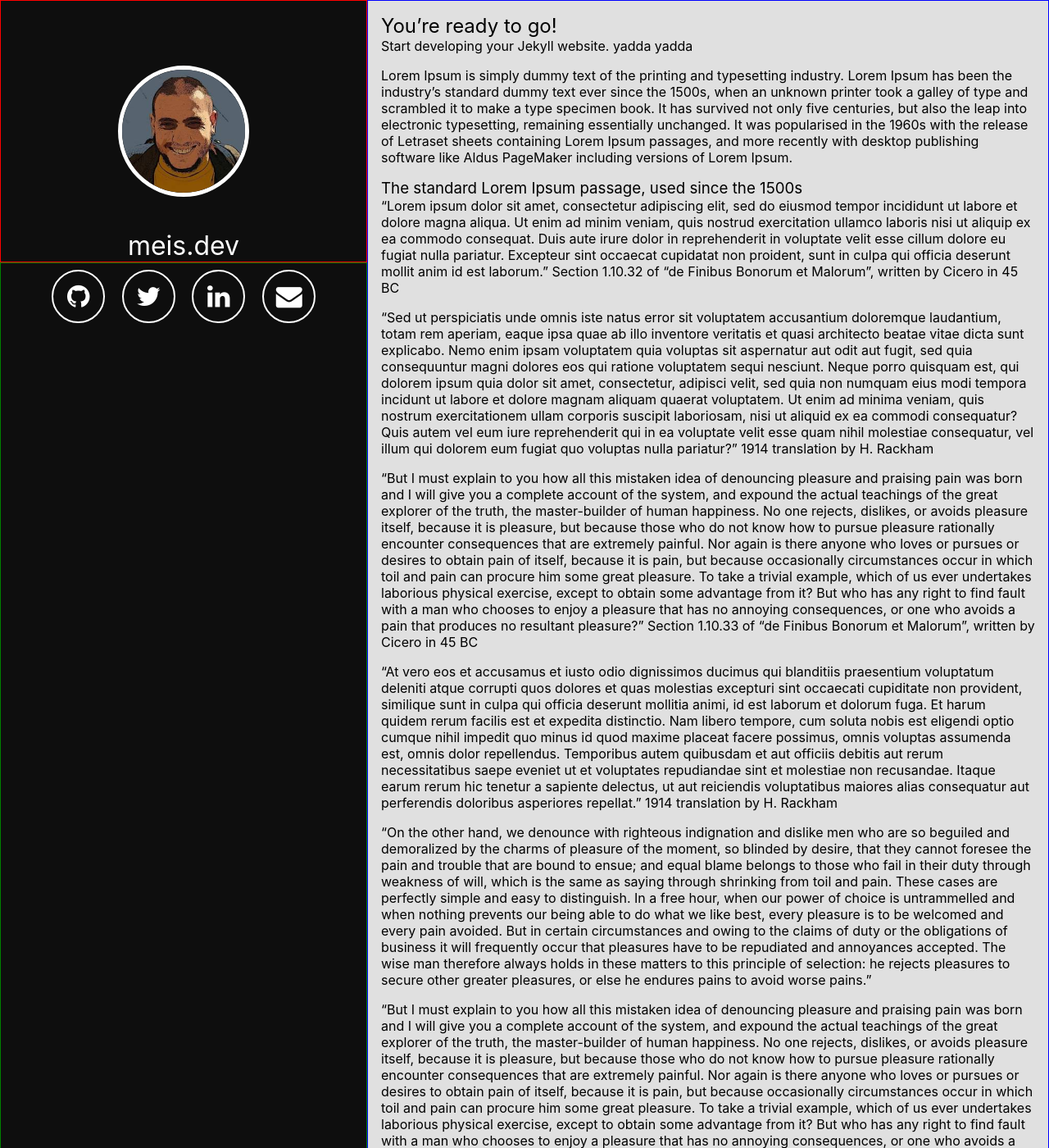
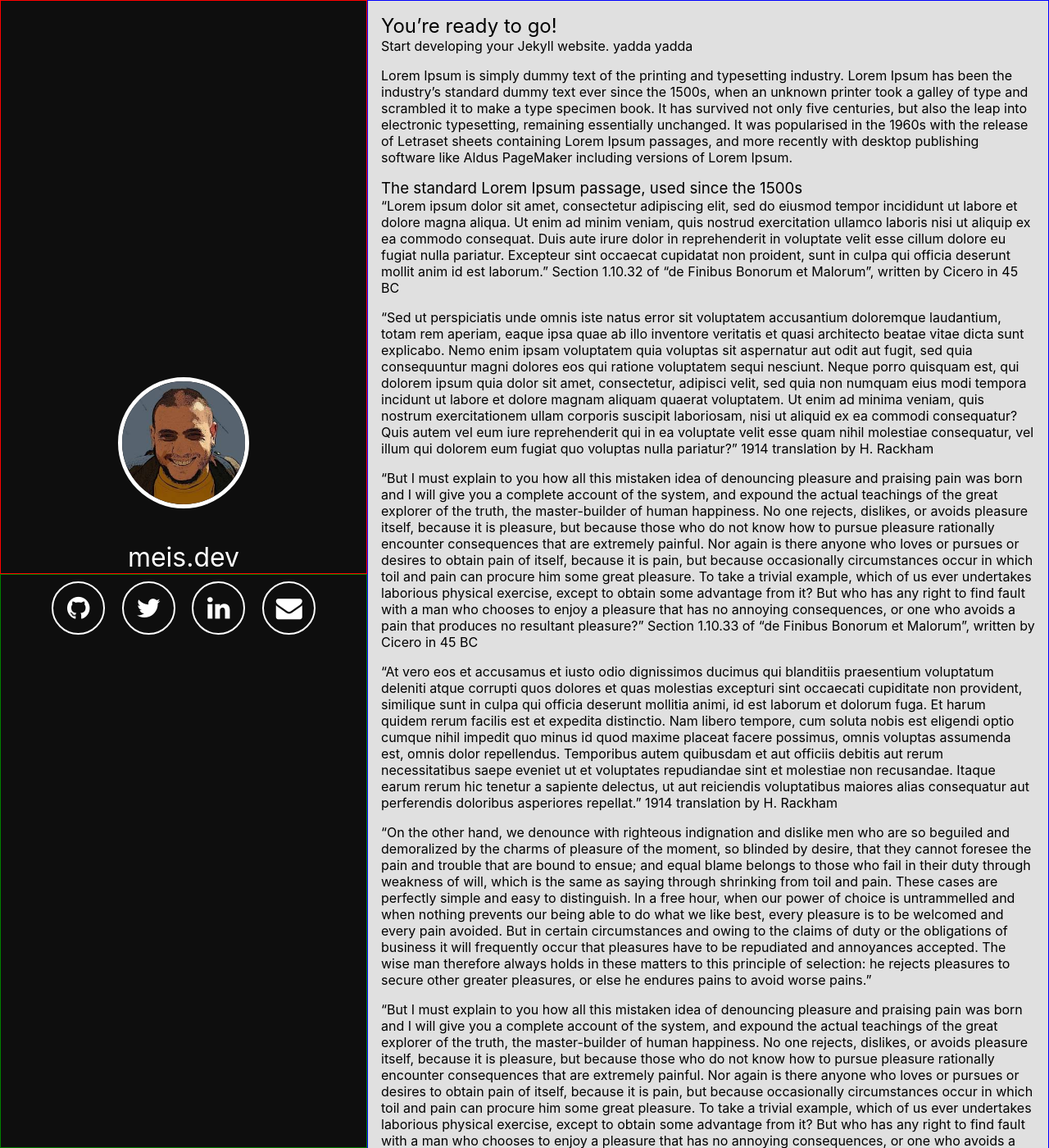
Before and after one commit to meis/stash, a Jekyll site: the page built from index.md, in a window 1280 px wide and 1400 px high. Shown: the whole window at 82% size. Built offline with Jekyll 4.4.1, drawn with Linux system fonts in a browser that asks for light colours; nearby versions of some CDN libraries.

Commit message:
fixed position

```diff
--- a/_sass/main.scss
+++ b/_sass/main.scss
@@ -44,18 +44,18 @@ body {
 }
 
 .main {
-  display: flex;
   background: $mainBackground;
   min-height: 100%;
-  position: relative;
 }
 
 .main-header {
   border: 1px solid red;
   width: 35%;
   background: $secondaryBackground;
-  height: 20em;
   color: white;
+  position: fixed;
+  top: 0;
+  bottom: 50%;
   text-align: center;
       justify-content: flex-end;
     flex-direction: column;
@@ -64,7 +64,7 @@ body {
 
 .main-content {
   border: 1px solid blue;
-  width: 65%;
+  margin-left: 35%;
   max-width: 1024px;
   padding: 1rem;
 }
@@ -72,8 +72,8 @@ body {
 .main-footer {
   background-color: black;
   border: 1px solid green;
-  position: absolute;
-  top: 20em;
+  position: fixed;
+  top: 50%;
   bottom: 0;
   width: 35%;
   background: $secondaryBackground;
```
Also changed, not shown: tiny.md (added, +9 -0 lines).
